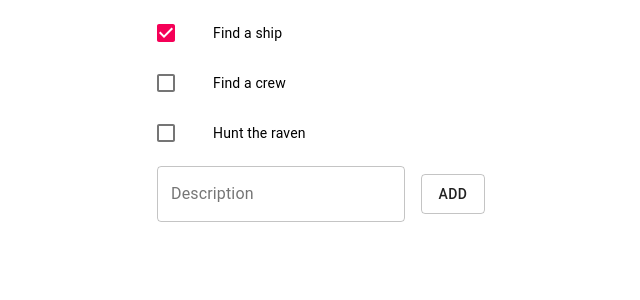
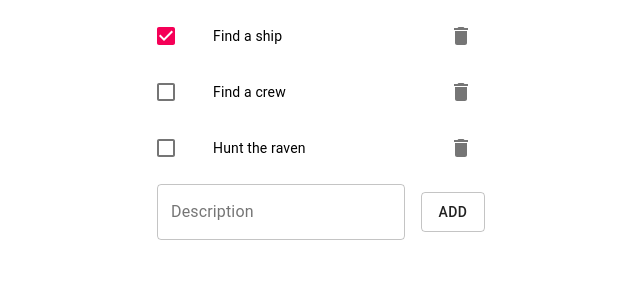
Before and after one commit to jwilson1293/react-todo, a React (Create React App) app: page / in a window 1280 px wide. Shown: the top 300 px of the page, without its empty margins (319-959 px from the left). Built offline with nearby package versions, Linux system fonts and the light colour scheme.

Commit message:
add ability to delete items

```diff
--- a/src/App.js
+++ b/src/App.js
@@ -6,6 +6,8 @@ import ListItem from '@material-ui/core/ListItem';
 import ListItemIcon from '@material-ui/core/ListItemIcon';
 import ListItemText from '@material-ui/core/ListItemText';
 import Checkbox from '@material-ui/core/Checkbox';
+import IconButton from '@material-ui/core/IconButton';
+import DeleteIcon from '@material-ui/icons/Delete';
 
 import Grid from '@material-ui/core/Grid';
 
@@ -54,16 +56,25 @@ function App() {
     setItems(newItems);
   }
 
+  const handleRemove = idx => () => {
+    let newItems = [...items];
+    newItems.splice(idx, 1);
+    setItems(newItems);
+  }
+
   return (
     <Grid container direction="column" alignItems="center" justify="center">
       <List className={classes.list}>
         {items.map((item, idx) => {
           return (
-            <ListItem key={idx} role={undefined} dense button onClick={handleToggle(idx)}>
+            <ListItem key={idx} role={undefined} dense button >
               <ListItemIcon>
-                <Checkbox edge="start" checked={item.complete} tabIndex={-1} disableRipple />
+                <Checkbox edge="start" checked={item.complete} tabIndex={-1} disableRipple onClick={handleToggle(idx)} />
               </ListItemIcon>
               <ListItemText primary={item.description} />
+              <IconButton className={classes.margin} onClick={handleRemove(idx)} >
+                <DeleteIcon />
+              </IconButton>
             </ListItem>
           )})
         }
```
